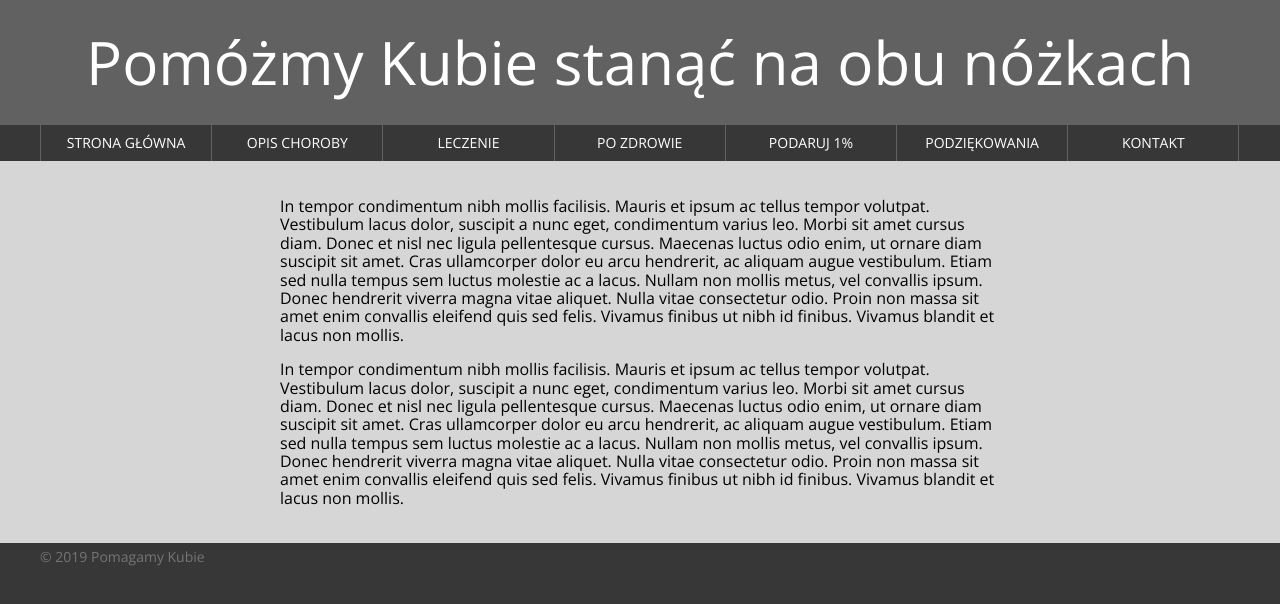
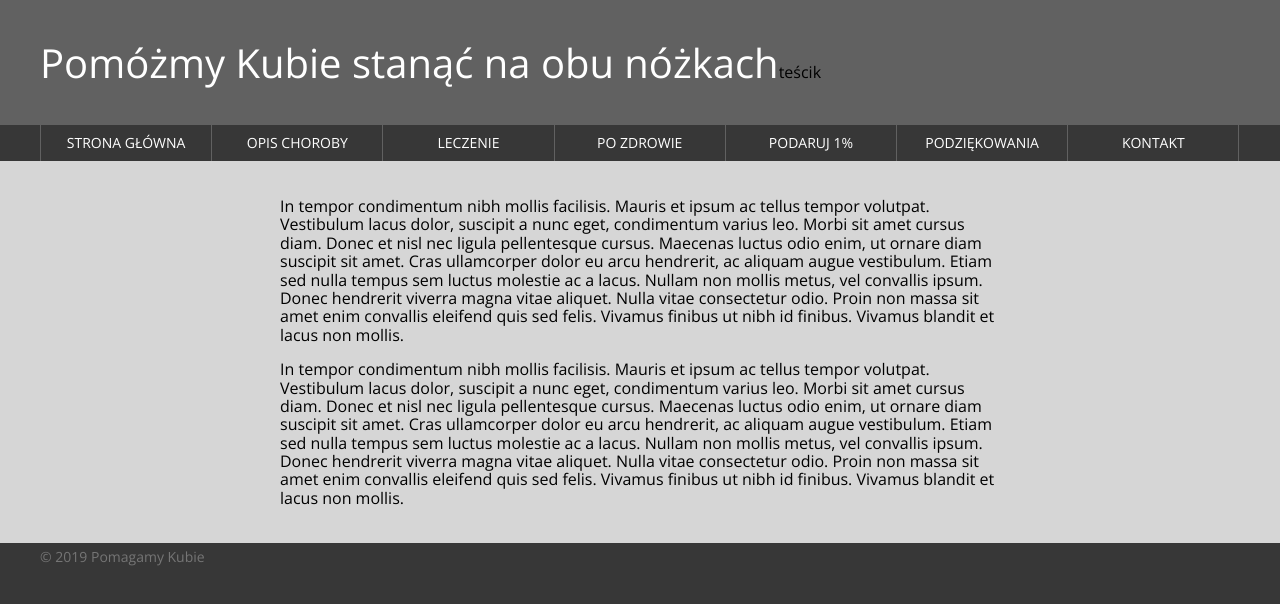
Before and after one commit to MarcinHebda/website_kuba, a plain HTML site: page main.html in a window 1280 px wide. Drawn offline with nearby package versions, Linux system fonts and the light colour scheme.

Commit message:
add header colmns

```diff
--- a/main.html
+++ b/main.html
@@ -16,9 +16,16 @@
 
 
     <div class="header">
-		<div class="header-title">
-			<a href="#">Pomóżmy Kubie stanąć na obu nóżkach</a>
-       	</div><!-- .header-title -->
+		<div class="header-inner">
+			<div class="column-left">
+				<div class="header-title">
+					<a href="#">Pomóżmy Kubie stanąć na obu nóżkach</a>
+				</div><!-- .header-title -->
+			</div><!-- .column-left -->
+			<div class="column-right">
+				<p>teścik</p>
+			</div><!-- .column-right -->
+		</div><!-- .header-inner -->
 		<div class="header-menu">
 			<ul class="dropdown">
 				<li><a href="#">STRONA GŁÓWNA</a></li>
--- a/style.css
+++ b/style.css
@@ -21,37 +21,43 @@ body {
 # header
 --------------------------------------------------------------*/
 .header {
+	clear: both;
+	display: block;
 	width: 100%;
 	background-color: #616161;
 }
-
-
-/*--------------------------------------------------------------
-## header-title
---------------------------------------------------------------*/
-.header-title {
+.header-inner {
 	clear: both;
-	display: table;
+	display: block;
 	width: 1200px;
 	margin: 0 auto;
 }
-.header-title a {
+.header-inner .column-left {
 	display: table-cell;
+	width: 80%;
+}
+.header-inner .column-left .header-title a {
+	display: block;
+	width: 100%;
 	text-align: center;
-	font-size: 60px;
+	font-size: 40px;
 	color: #ffffff;
 	text-decoration: none;
 	-ms-word-wrap: break-word;
 	word-wrap: break-word;
 	line-height: 125px;
 }
-.header-title a:visited,
-.header-title a:hover,
-.header-title a:focus,
-.header-title a:active
+.header-inner .column-left .header-title a:visited,
+.header-inner .column-left .header-title a:hover,
+.header-inner .column-left .header-title a:focus,
+.header-inner .column-left .header-title a:active
 {
 	color: #ffffff;
 	text-decoration: none;
+}
+.header-inner .column-right {
+	display: table-cell;
+	width: 20%;
 }
 
 
@@ -74,7 +80,6 @@ body {
 	font-size: 0;
 	border-left: 1px solid #616161;
 	background-color: transparent;
-	position: relative;
 }
 .header-menu ul.dropdown li {
 	display: inline-block;
```
